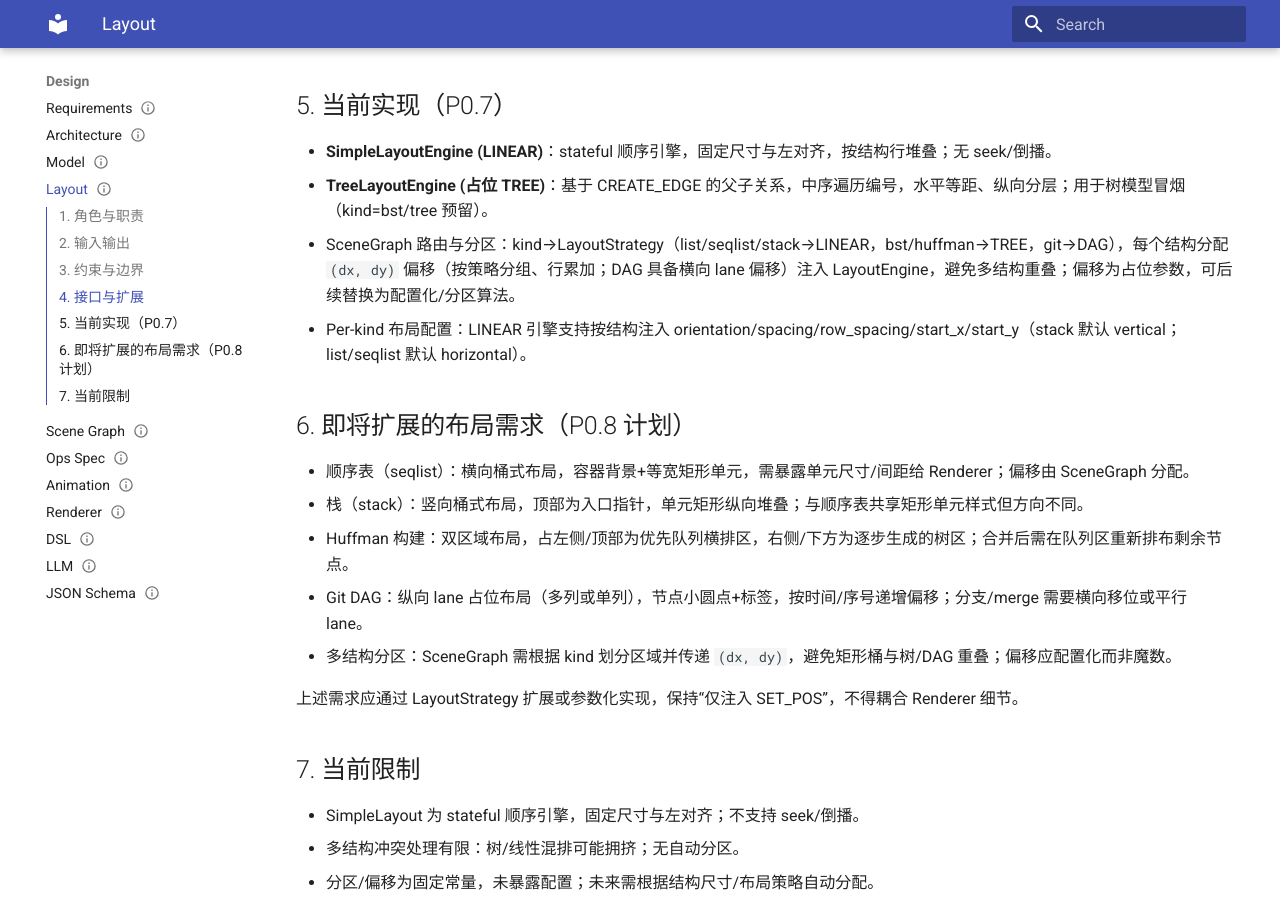
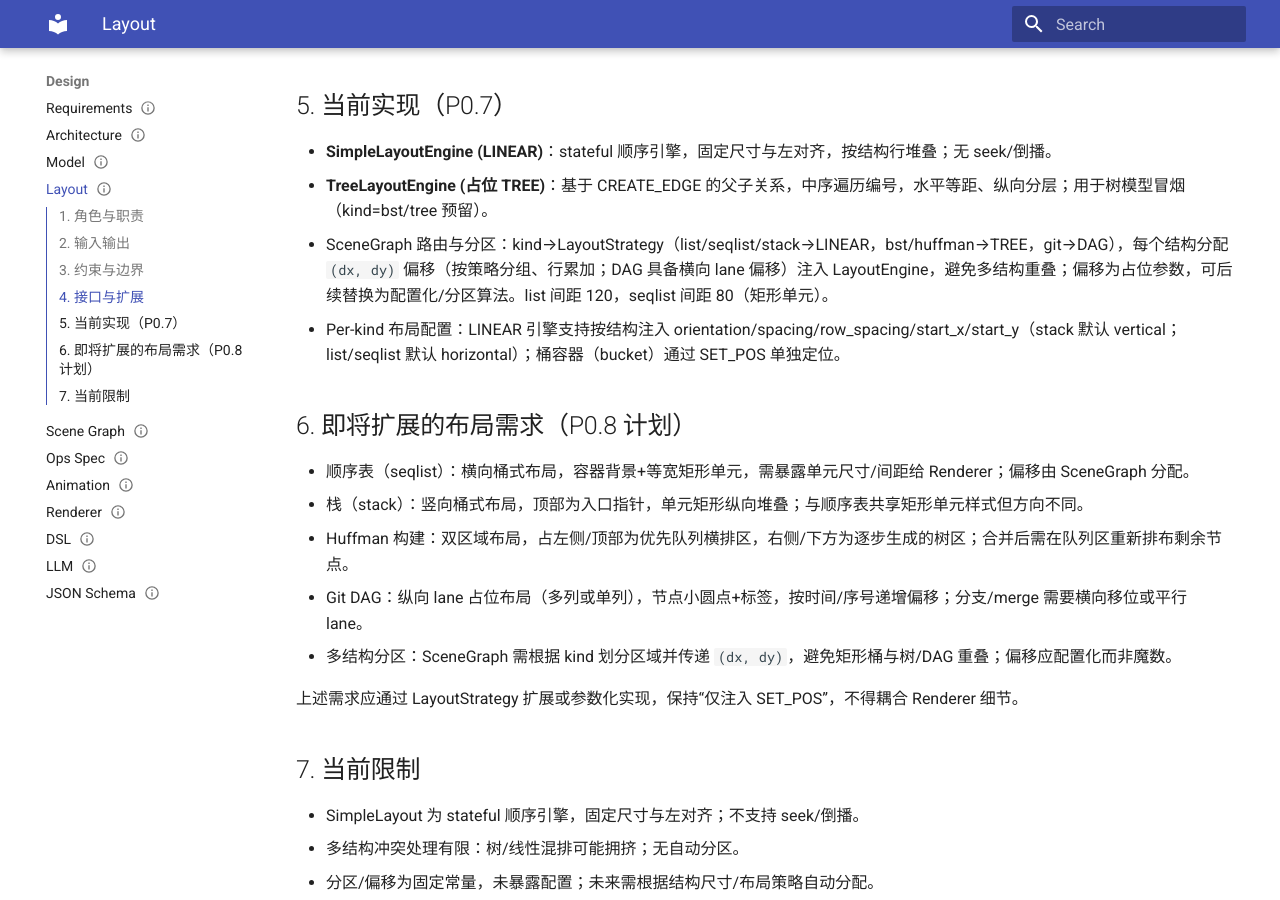
Before and after one commit to elecdot/ds-vis, an MkDocs documentation site: the page built from docs/design/layout.md, in a window 1280 px wide and 900 px high, scrolled down 1041 px. Built offline with MkDocs 1.6.1 and Material for MkDocs 9.7.7, drawn with Linux system fonts in a browser that asks for light colours.

Commit message:
docs: seqlist docs align

```diff
--- a/docs/design/layout.md
+++ b/docs/design/layout.md
@@ -40,8 +40,8 @@ last_updated: 2025-12-22
 
 - **SimpleLayoutEngine (LINEAR)**：stateful 顺序引擎，固定尺寸与左对齐，按结构行堆叠；无 seek/倒播。
 - **TreeLayoutEngine (占位 TREE)**：基于 CREATE_EDGE 的父子关系，中序遍历编号，水平等距、纵向分层；用于树模型冒烟（kind=bst/tree 预留）。
-- SceneGraph 路由与分区：kind→LayoutStrategy（list/seqlist/stack→LINEAR，bst/huffman→TREE，git→DAG），每个结构分配 `(dx, dy)` 偏移（按策略分组、行累加；DAG 具备横向 lane 偏移）注入 LayoutEngine，避免多结构重叠；偏移为占位参数，可后续替换为配置化/分区算法。
-- Per-kind 布局配置：LINEAR 引擎支持按结构注入 orientation/spacing/row_spacing/start_x/start_y（stack 默认 vertical；list/seqlist 默认 horizontal）。
+- SceneGraph 路由与分区：kind→LayoutStrategy（list/seqlist/stack→LINEAR，bst/huffman→TREE，git→DAG），每个结构分配 `(dx, dy)` 偏移（按策略分组、行累加；DAG 具备横向 lane 偏移）注入 LayoutEngine，避免多结构重叠；偏移为占位参数，可后续替换为配置化/分区算法。list 间距 120，seqlist 间距 80（矩形单元）。
+- Per-kind 布局配置：LINEAR 引擎支持按结构注入 orientation/spacing/row_spacing/start_x/start_y（stack 默认 vertical；list/seqlist 默认 horizontal）；桶容器（bucket）通过 SET_POS 单独定位。
 
 ## 6. 即将扩展的布局需求（P0.8 计划）
 
```
Also changed, not shown: other parts of docs/design/layout.md (+1 -1 lines), docs/design/model.md (+1 -1 lines), docs/design/renderer.md (+2 -1 lines), docs/index.md (+3 -3 lines), docs/project_state.md (+2 -2 lines).
